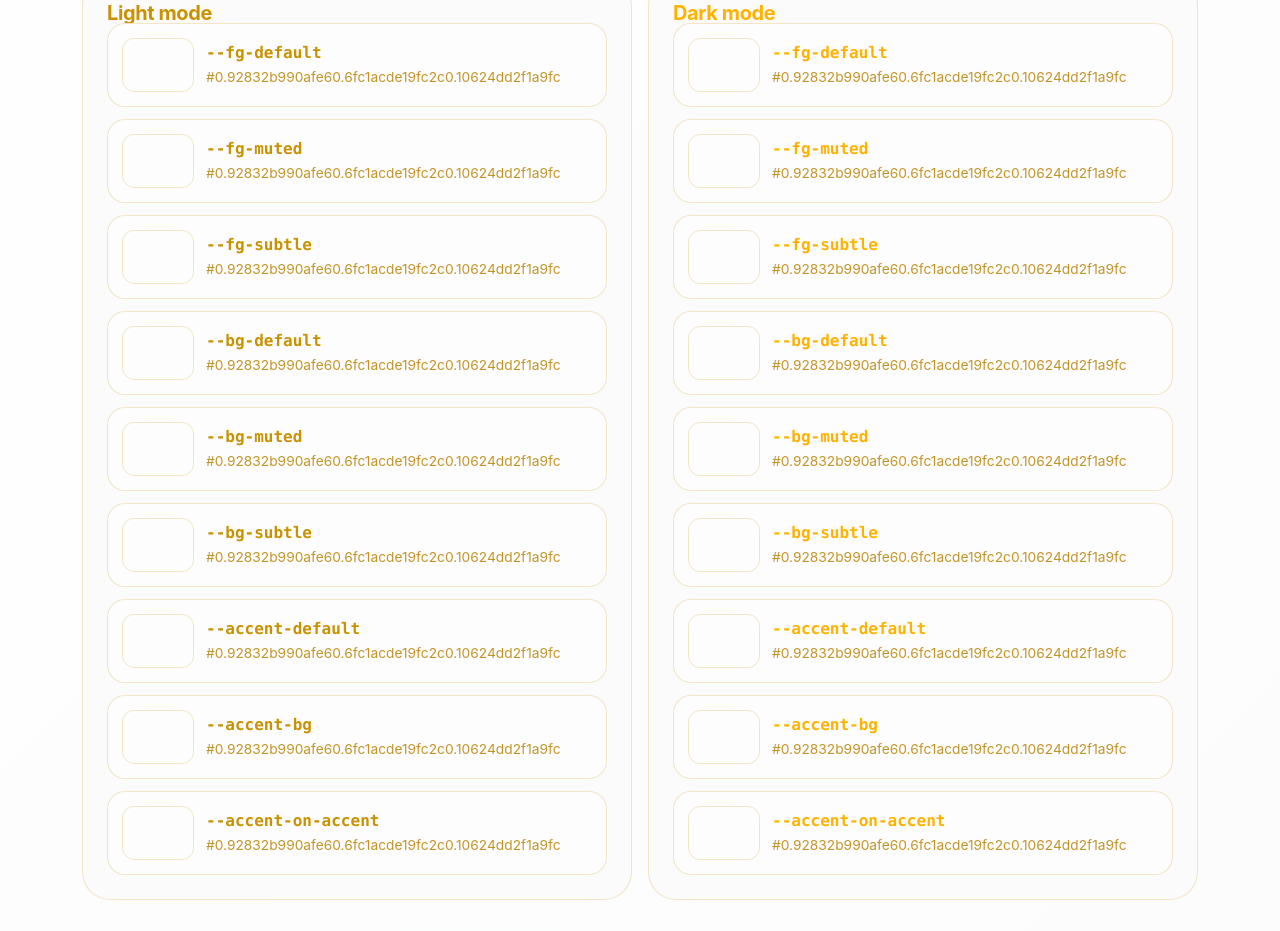
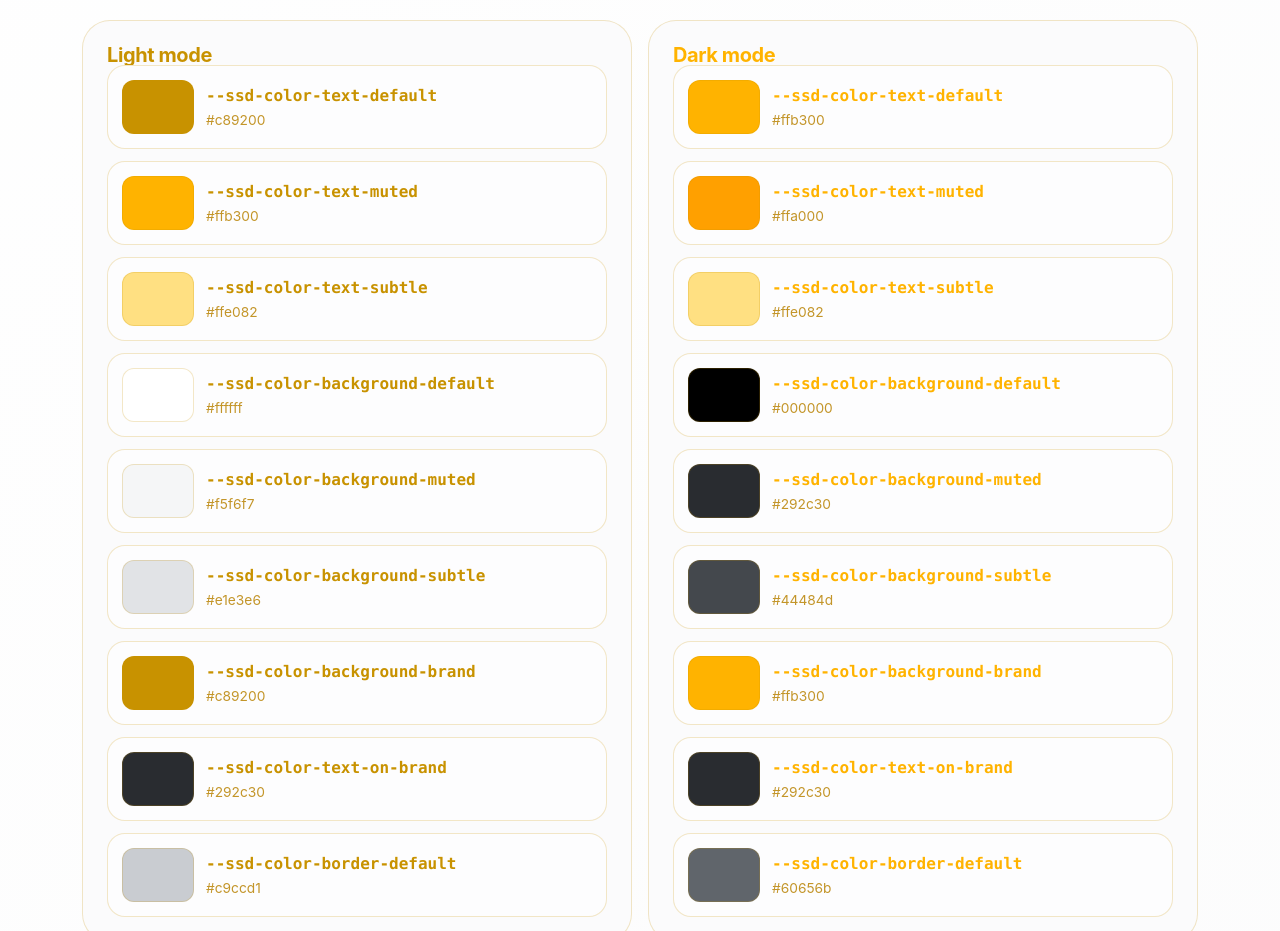
Before and after one commit to singleton-sd/design-system-tokens, a website: page dist/index.html in a window 1280 px wide. Shown: the part 1026-1957 px from the top of the page. Drawn offline with Linux system fonts and the light colour scheme.

Commit message:
docs: DS-69 Refresh README and token gallery
Co-authored-by: Cursor <cursoragent@cursor.com>

```diff
--- a/dist/index.html
+++ b/dist/index.html
@@ -418,9 +418,9 @@
             </div>
             <div class="theme-preview-body">
               <div class="chip-row" aria-label="Semantic theme tokens">
-                <span class="chip">fg-default</span>
-                <span class="chip">bg-default</span>
-                <span class="chip">accent-default</span>
+                <span class="chip">text-default</span>
+                <span class="chip">background-default</span>
+                <span class="chip">background-brand</span>
               </div>
               <p>
                 This card is styled with the same CSS custom properties that product interfaces consume.
@@ -514,15 +514,15 @@ body {
 
     <script>
       const semanticTokens = [
-        "fg-default",
-        "fg-muted",
-        "fg-subtle",
-        "bg-default",
-        "bg-muted",
-        "bg-subtle",
-        "accent-default",
-        "accent-bg",
-        "accent-on-accent"
+        "ssd-color-text-default",
+        "ssd-color-text-muted",
+        "ssd-color-text-subtle",
+        "ssd-color-background-default",
+        "ssd-color-background-muted",
+        "ssd-color-background-subtle",
+        "ssd-color-background-brand",
+        "ssd-color-text-on-brand",
+        "ssd-color-border-default"
       ];
       const palettes = [
         ["Yellow dark", "yellow-dark"],
@@ -589,7 +589,7 @@ body {
           .map(([title, name]) => {
             const swatches = steps
               .map((step) => {
-                const token = `colors-${name}-${step}`;
+                const token = `ssd-color-${name}-${step}`;
                 const value = getTokenValue(token);
                 return `
                   <div class="swatch-row">
```
Also changed, not shown: README.md.
